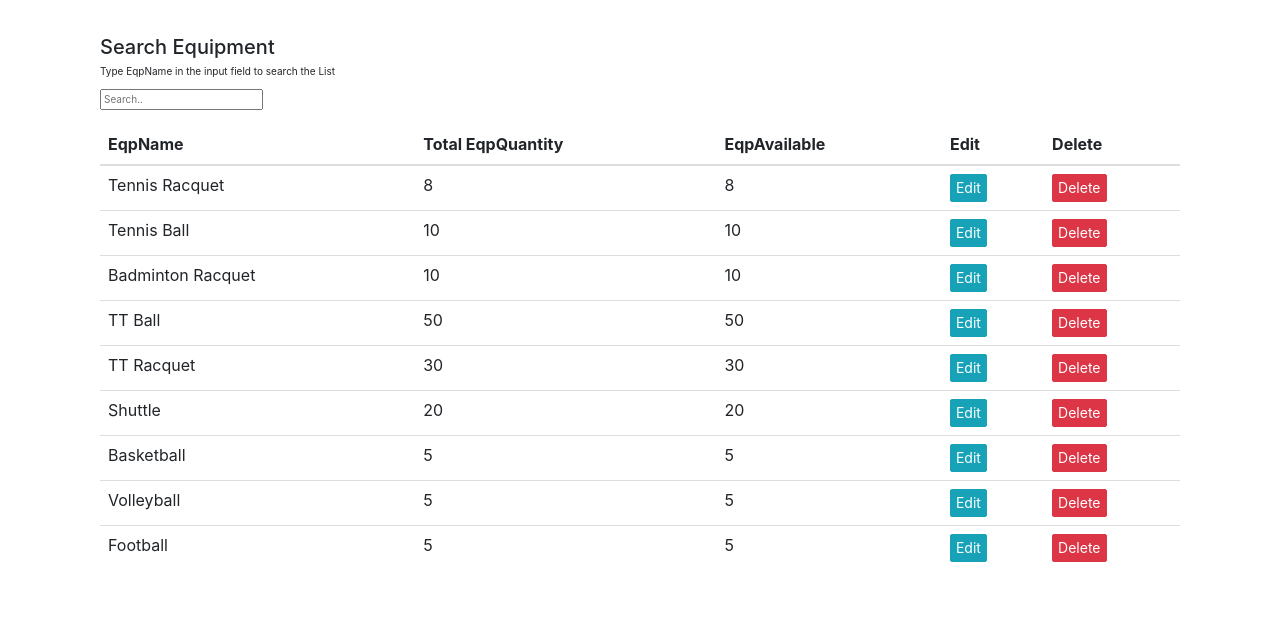
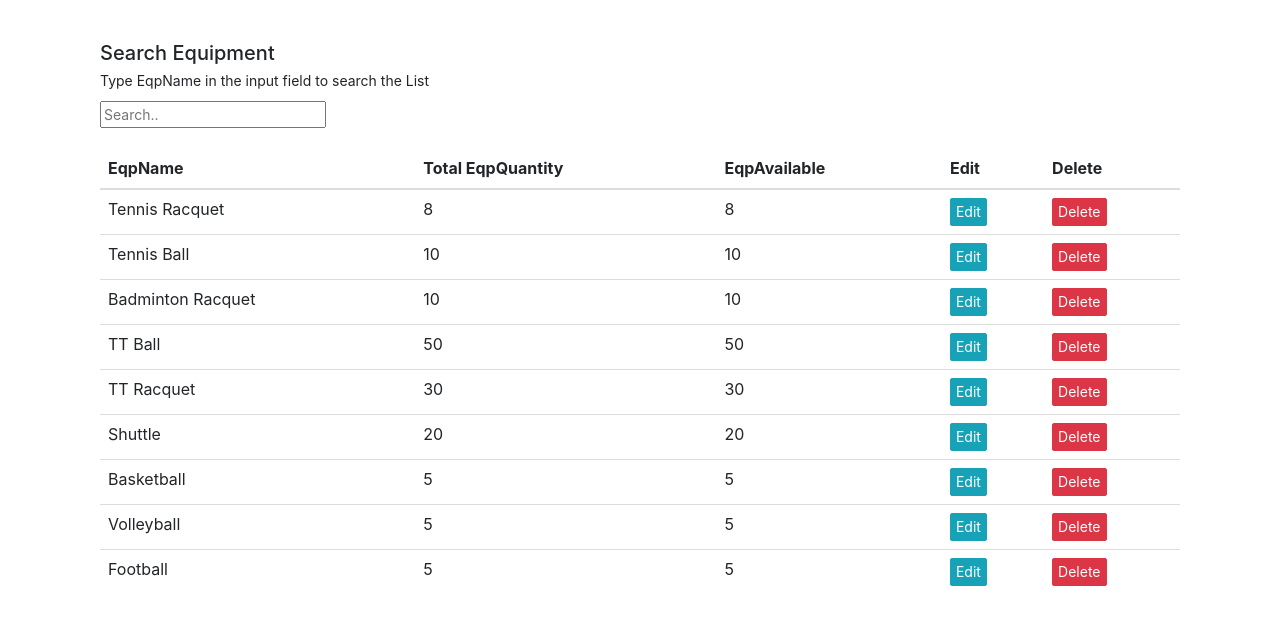
Before and after one commit to shuvam07/SportsRoom, a Django app: page /sportsEquipment/viewEquipList/ in a window 1280 px wide; the page is wider, and only the part inside the window is pictured. Shown: the part 82-707 px from the top of that part. Run offline with Django 3.2, Linux system fonts and the light colour scheme; a user stored in the database is signed in; data comes from the database, SQL or seed files in the repository; both versions use the stored data as it was after the commit; some libraries are stand-ins or nearby versions.

Commit message:
UI change

```diff
--- a/login/views.py
+++ b/login/views.py
@@ -6,7 +6,6 @@ from django import forms
 from django.contrib.auth import authenticate,login,logout
 from django.http import HttpResponseRedirect, HttpResponse
 from django.urls import reverse
-from django.shortcuts import render_to_response
 from django.contrib.auth.decorators import login_required
 
 # Create your views here.
--- a/templates/AdminUser/viewEquipList.html
+++ b/templates/AdminUser/viewEquipList.html
@@ -19,7 +19,7 @@
 
 
 
-  <div class="container">
+  <div class="container" style="font-size: 14px">
     <br>
 
 
```
Also changed, not shown: db.sqlite3 (added).
